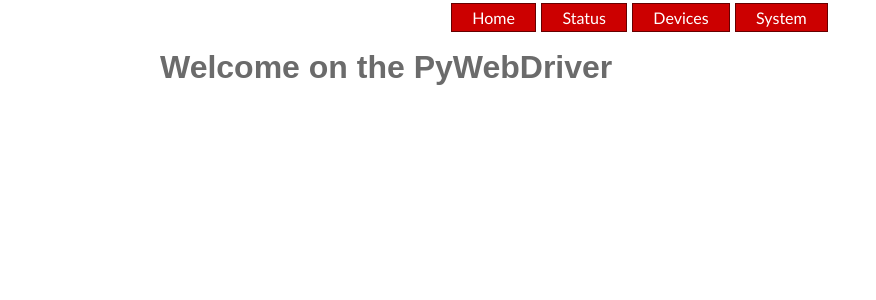
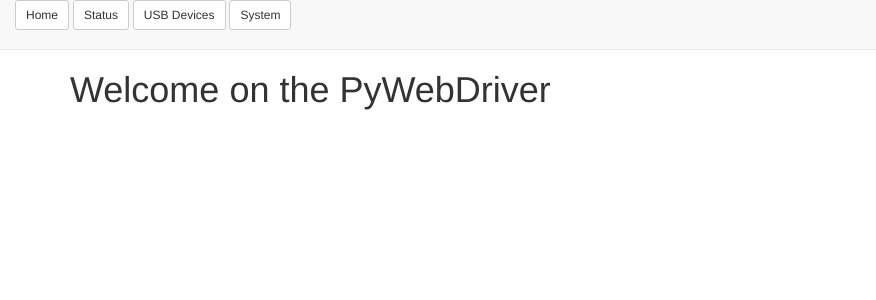
Before and after one commit to pywebdriver/pywebdriver, a Flask app: page / in a window 1280 px wide. Shown: the top 300 px of the page, without its empty margins (0-876 px from the left). Run offline with Flask 2, Linux system fonts and the light colour scheme; parts of the project's set-up code (start-up, migrations or seed data) failed here and were passed over; some libraries are stand-ins or nearby versions.

Commit message:
[REF] use bootstrap for the layout;

```diff
--- a/pywebdriver/templates/layout.html
+++ b/pywebdriver/templates/layout.html
@@ -17,68 +17,49 @@
 <!--You should have received a copy of the GNU Affero General Public License-->
 <!--along with this program.  If not, see <http://www.gnu.org/licenses/>.   -->
 <!-- ********************************************************************** -->
-<html>
+<html lang="en">
     <head>
+        <meta charset="utf-8">
+        <meta http-equiv="X-UA-Compatible" content="IE=edge">
+        <meta name="viewport" content="width=device-width, initial-scale=1">
+        <title>{% block page_title %}{% endblock %} - {{ _('PyWebDriver Software')}}</title>
 
-    <title>{% block page_title %}{% endblock %} - {{ _('PyWebDriver Software')}}</title>
-        <style>
-            #navigation {
-                margin: 0 ;
-                padding: 0 ;
-                list-style: none ;
-                text-align: center ;
-            }
-            #navigation li {
-                display: inline ;
-                margin-right: 1px ;
-                color: #fff ;
-                background: #c00 ;
-            }
-            #navigation li a {
-                padding: 4px 20px ;
-                background: #c00 ;
-                color: #fff ;
-                border: 1px solid #600 ;
-                font: 1em "Trebuchet MS",Arial,sans-serif ;
-                line-height: 1em ;
-                text-align: center ;
-                text-decoration: none ;
-            }
-            #navigation li a:hover, #navigation li a:focus, #navigation li a:active {
-                background: #900 ;
-                text-decoration: underline ;
-            }
-            body {
-                width: 960px;
-                margin: 10px auto;
-                font-family: sans-serif;
-                text-align: justify;
-                color: #6B6B6B;
-            }
-            .list-item {
-                border-bottom: solid 1px rgb(216,216,216);
-                padding: 9px;
-            }
-            .list-item:nth-child(2n) {
-                background:rgb(240,240,240);
-            }
-        </style>
-    {% block style %}
-    {% endblock %}
+        <!-- from : http://code.jquery.com/jquery-2.0.3.min.js -->
+        <script src="{{ url_for('static', filename='js/jquery.min.js') }}"></script>
+
+        <!-- from : http://netdna.bootstrapcdn.com/bootstrap/3.1.1/js/bootstrap.min.js -->
+        <script src="{{ url_for('static', filename='js/bootstrap.min.js') }}"></script>
+
+        <!-- from : http://netdna.bootstrapcdn.com/bootstrap/3.1.1/css/bootstrap.min.css -->
+        <link href="{{ url_for('static', filename='css/bootstrap.min.css') }}" rel="stylesheet" />
+
+    {% block extra_css %}{% endblock %}
+
     </head>
     <body>
-    <div id="menu">
-        <ul id="navigation">
-          <li><a href="index.html">{{_('Home')}}</a></li>
-          <li><a href="status.html">{{ _('Status')}}</a></li>
-          <li><a href="devices.html">{{_('Devices')}}</a></li>
-          <li><a href="system.html">{{_('System')}}</a></li>
-        </ul>
+        <div class="container">
 
+            <nav class="navbar navbar-default navbar-fixed-top" role="navigation">
+
+                <div class="container-fluid">
+                    <div class="nav navbar-left">
+                        <a class="btn btn-sm btn-default" href="{{  url_for('index') }}">
+                            {{_('Home')}}</a>
+                        <a class="btn btn-sm btn-default" href="{{  url_for('status') }}">
+                            {{_('Status')}}</a>
+                        <a class="btn btn-sm btn-default" href="{{  url_for('devices') }}">
+                            {{_('USB Devices')}}</a>
+                        <a class="btn btn-sm btn-default" href="{{  url_for('system') }}">
+                            {{_('System')}}</a>
                     </div>
-    <div id="content">
+                </div>
+            </nav>
+        <div id="content" style="margin-top:70px;">
         <h1>{% block content_title %}{% endblock %}</h1>
         {% block content %}{% endblock %}
         </div>
+
+    {% block extra_js %}{% endblock %}
+
     </body>
 </html>
--- a/pywebdriver/views.py
+++ b/pywebdriver/views.py
@@ -35,13 +35,13 @@ from pywebdriver import app, drivers
 @app.route("/")
 @app.route('/index.html', methods=['GET'])
 @cross_origin()
-def index_http():
+def index():
     return render_template('index.html')
 
 
 @app.route('/status.html', methods=['GET'])
 @cross_origin()
-def status_http():
+def status():
     statuses = {}
     for driver in drivers:
         tmp = drivers[driver].get_vendor_product()
@@ -58,14 +58,14 @@ def status_http():
 
 @app.route('/devices.html', methods=['GET'])
 @cross_origin()
-def devices_http():
+def devices():
     devices = commands.getoutput("lsusb").split('\n')
     return render_template('devices.html', devices=devices)
 
 
 @app.route('/system.html', methods=['GET'])
 @cross_origin()
-def system_http():
+def system():
     system_info = []
     system_info.append({
         'name': _('OS - System'), 'value': platform.system()})
```
Lines whose indentation alone changed are shown as unchanged.
